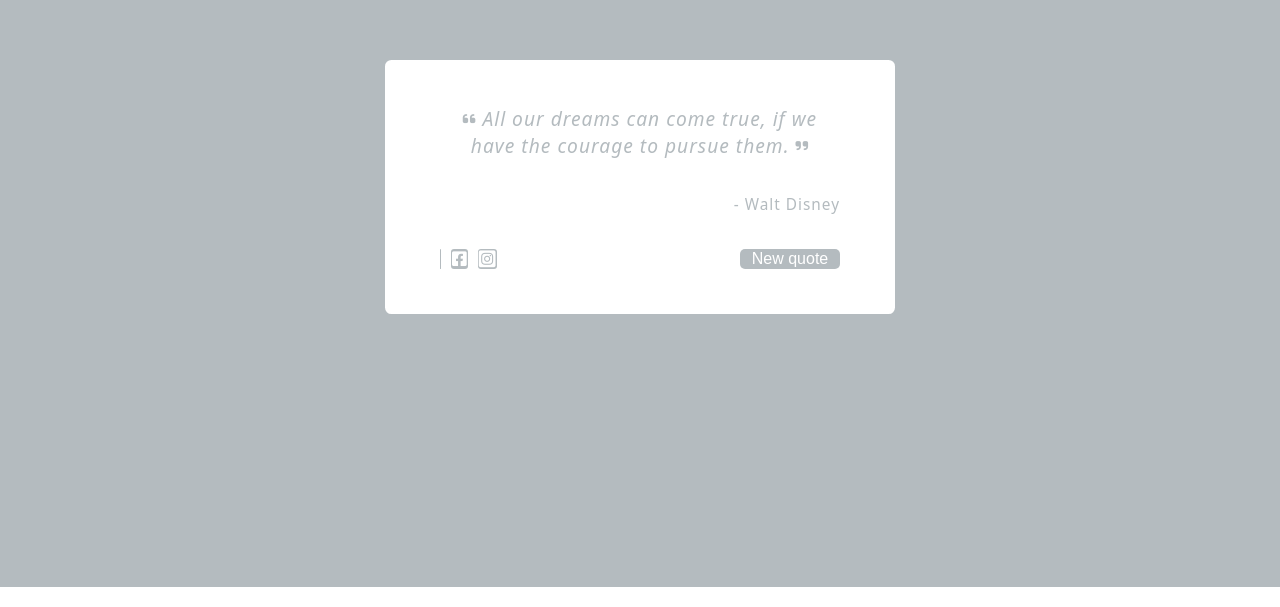
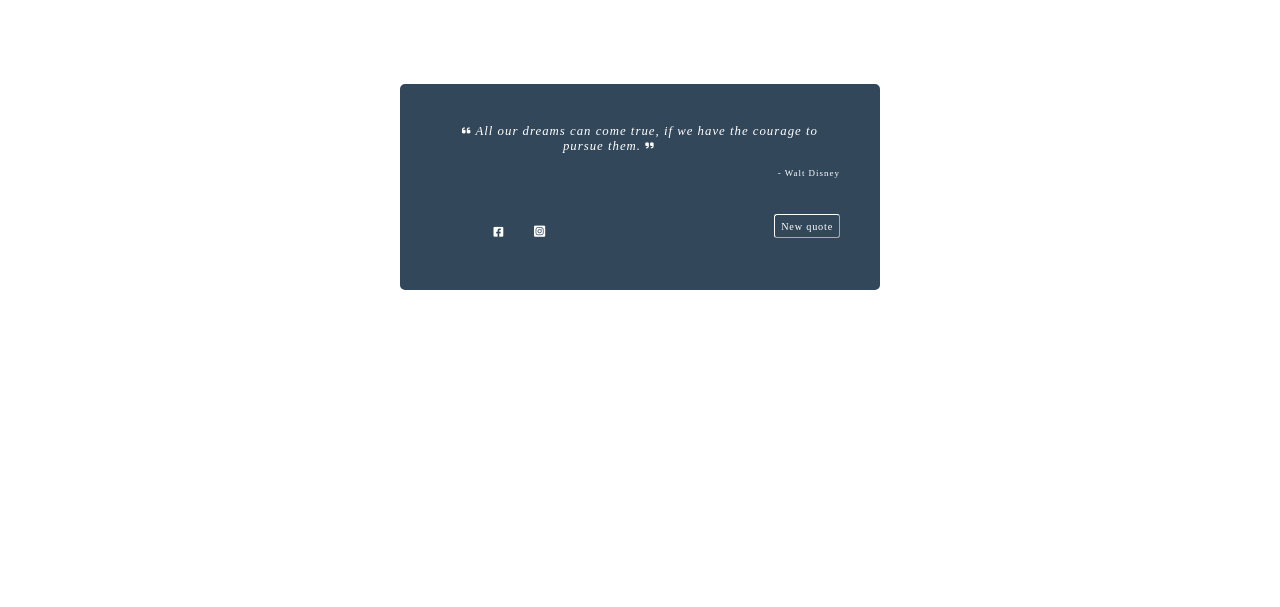
Before and after one commit to suz91ka/random-quote-machine, a React (Create React App) app: page / in a window 1280 px wide. Shown: the part 213-820 px from the top of the page. Built offline with nearby package versions, Linux system fonts and the light colour scheme.

Commit message:
added extra styles

```diff
--- a/src/App.js
+++ b/src/App.js
@@ -3,17 +3,19 @@
 
 const ArrayColors =
   [
-    "#B4BBBF",
-    "#403440",
-    "#949FA6",
-    "#7B5B6C",
-    "#74818C",
-    "#B58590",
-    "#536473",
-    "#CCA6B4",
-    "#394A59",
-    "#F0DBE3"
+    "#324759",
+    "#591711",
+    "#471915",
+    "#3E00FF",
+    "#A600FF",
+    "#001E51",
+    "#23606E",
+    "#023535",
+    "#015958",
+    "#79717A",
+    "#004F4D",
   ];
+
 const quotes = [
     {
       "quote": "All our dreams can come true, if we have the courage to pursue them.",
@@ -92,10 +94,10 @@
   // render output
   render() {
     return (
-  <div className="quote-box" id="quote-box" style= {{backgroundColor: this.state.color}}>
+  <div className="quote-box" id="quote-box" >
     <div>
-      <div className="wrapper" id="wrapper">
-        <section id="text" style= {{color: this.state.color}}>
+      <div className="wrapper" id="wrapper" style= {{backgroundColor: this.state.color}}>
+        <section id="text">
           <cite><i className="fa fa-quote-left fa-xs" aria-hidden="true"></i> {this.state.quote} <i class="fa fa-quote-right fa-xs" aria-hidden="true"></i></cite>
           <p id="author"><span>- </span> {this.state.author}</p>
         </section>
--- a/src/styles.css
+++ b/src/styles.css
@@ -4,23 +4,28 @@
   }
 
   #quote-box {
-    font-family: system-ui;
+    font-family: didot-medium;
+    color: white;
     display: flex;
     justify-content: center;
     align-items: center;
     text-align: center;
-    font-size: 1.2em;
+    font-size: 0.8em;
     letter-spacing: 1px;
     height: 100vh;
+    padding-bottom: 20px;
+    border-radius: 10px;
+
   }
 
   #wrapper {
     background: white;
     border: 5px  solid white;
-    border-radius: 0.4rem;
     margin: auto;
-    padding: 40px 50px ;
+    padding: 40px 40px ;
     width: 400px;
+    border-radius: 10px;
+    overflow: hidden;
   }
 
   .cite i {
@@ -29,19 +34,21 @@
 
   #author {
     float:right;
-    font-size: 0.8em;
+    font-size: 0.7em;
     padding-top: 20px;
+    letter-spacing: 1px;
+    font-family: humanist;
   }
 
   .footer {
     position: sticky;
     border: none;
     outline: none;
-    padding-top: 20px;
-    margin-top: 70px;
+    padding-top: 30px;
+    margin-top: 30px;
     opacity: 1;
     width: 100%;
-    bottom: 0;
+
   }
 
   .footer-content {
@@ -51,25 +58,30 @@
 
   .footer-content .social-media-icons {
     float: left;
-    margin-right: 10px;
-    font-size: 1.0em;
+    margin-right: 5px;
+    font-size: 1em;
     display: flex;
     justify-content: center;
-
     align-items: center;
     color: white;
     text-decoration: none;
     border-radius: 3px;
     line-height: normal;
-    padding-left: 1px;
+    width: 36px;
+    height: 36px;
   }
 
   .footer-content .quote-button {
     margin-left: auto;
-    width: 100px;
     color: white;
-    font-size: 16px;
+    background-color: #1abc9c;
     cursor: pointer;
-    border: none;
-    border-radius: 5px;
+    border: 0.3px white solid transparent;
+    border-radius: 3px;
+    border-color: white;
+    letter-spacing: 0.8px;
+    font-size: 0.8em;
+    border-width: 0.3px;
+    height: 24px;
+    font-family: humanist;
   }
```
